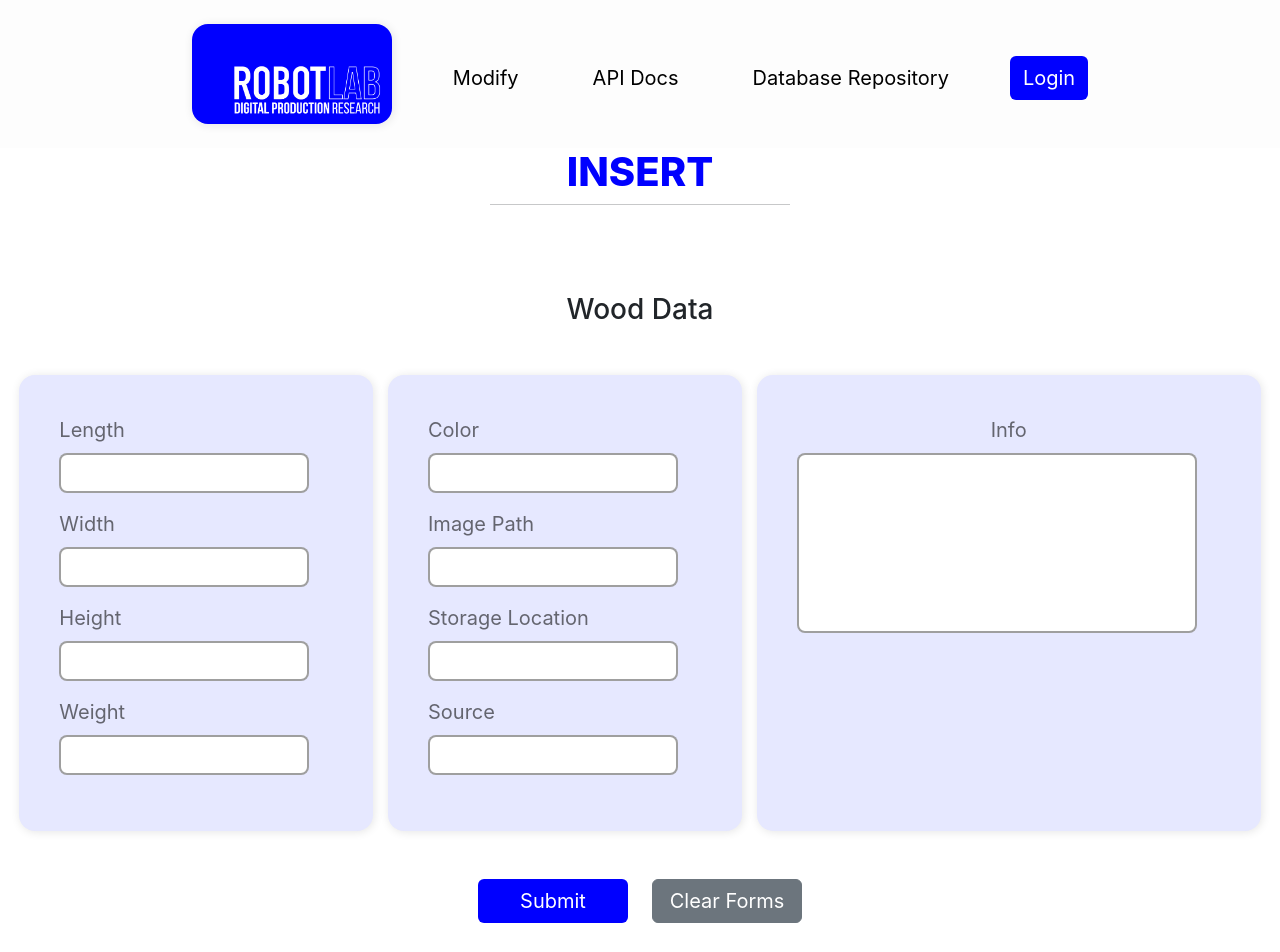
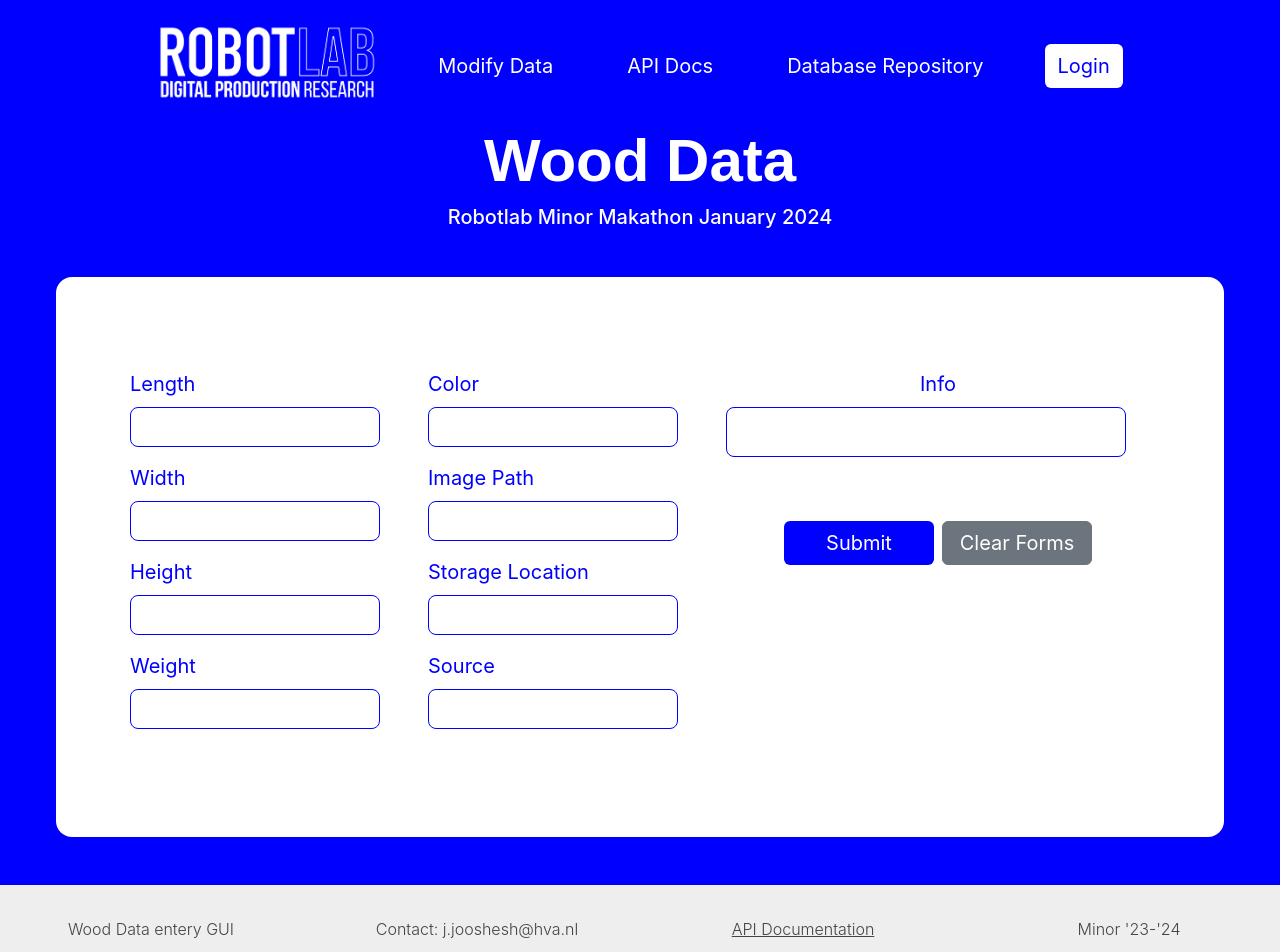
Before and after one commit to Flabelatus/robotlab-db-gui-makathon-24, a React (Create React App) app: page / in a window 1280 px wide. Shown: the top 952 px of the page. Built offline with nearby package versions, Linux system fonts and the light colour scheme; no server answers.

Commit message:
adds the Robotlab styles

```diff
--- a/src/App.css
+++ b/src/App.css
@@ -14,7 +14,7 @@
 }
 
 .App-header {
-  background-color: #fdfdfd;
+  background-color: blue;
   min-height: 0vh;
   display: flex;
   flex-direction: column;
@@ -38,8 +38,8 @@
 }
 
 .btn-submit-light-small {
-  background-color: blue;
-  color: white;
+  background-color: rgb(255, 255, 255);
+  color: blue;
 }
 
 .btn-submit-light-small:hover {
@@ -73,9 +73,11 @@
 
 
 .container {
-  background-color: hsl(233, 100%, 95%);
+  background-color: hsl(0, 0%, 100%);
   border-radius: 16px;
-  padding: 40px;
-  box-shadow: 1px 1px 10px #e5e5e5;
+  padding-top: 20px;
+  padding-left: 50px;
+  padding-right: 50px;
+  padding-bottom: 20px;
   width: fit-content;
 }
--- a/src/App.js
+++ b/src/App.js
@@ -77,7 +77,7 @@ function App() {
   return (
     <>
       <AppContext.Provider value={{ jwtToken, setJwtToken, toggleRefresh }}>
-        <div >
+        <div>
           <div>
             <AppBar></AppBar>
             <div className='justify-content-center'>
--- a/src/components/Alert.js
+++ b/src/components/Alert.js
@@ -5,8 +5,7 @@ const Alert = (props) => {
                 <h3 className="h5 text-center">{props.message}</h3>
             </div>
         </div>
-
-    )
+    );
 }
 
 export default Alert;
--- a/src/components/AppBar.js
+++ b/src/components/AppBar.js
@@ -32,14 +32,14 @@ export const AppBar = () => {
     };
     return (
         <>
-            <div className="App-header row justify-content-center">
+            <div className="App-header row justify-content-center " >
                 <header className='d-flex justify-content-center align-items-center pb-1 mb-1 mt-4'>
                     <div style={{ display: 'flex', alignItems: 'center' }}>
-                        <p className="container" style={{ backgroundColor: 'blue', width: 200, height: 100 }}><img src={Logo} style={{ width: 150 }}></img></p>
-                        <p><Link to="/user_company" className='mt-2 btn btn-outline-secondary- ms-5' style={{ color: 'black', fontSize: 20 }}>Modify</Link></p>
-                        <p><a href="#!" className='mt-2 btn ms-5 btn-submit-light-small-outline-' style={{ color: 'black', fontSize: 20 }}>API Docs</a></p>
-                        <p><a href="#!" className='mt-2 btn ms-5 btn-submit-light-small-outline-' style={{ color: 'black', fontSize: 20 }}>Database Repository</a></p>
-                        {jwtToken === "" && <Link to="/login"><p className='btn btn-submit-light-small ms-5 mt-2' style={{ color: 'white', fontSize: 20 }}>Login</p></Link>}
+                        <p ><img src={Logo} style={{ width: 220 }}></img></p>
+                        <p><Link to="/modify" className='mt-2 btn btn-outline-secondary- ms-5' style={{ color: 'white', fontSize: 20 }}>Modify Data</Link></p>
+                        <p><a className='mt-2 btn ms-5 btn-submit-light-small-outline-' href="https://robotlab-residualwood.onrender.com/api-docs" rel="noopener noreferrer" target="_blank" style={{ color: 'white', fontSize: 20 }}>API Docs</a></p>
+                        <p><a className='mt-2 btn ms-5 btn-submit-light-small-outline-' href="https://uva-hva.gitlab.host/robotlab/wood/cw4.0" rel="noopener noreferrer" target="_blank" style={{ color: 'white', fontSize: 20 }}>Database Repository</a></p>
+                        {jwtToken === "" && <Link to="/login"><p className='btn btn-submit-light-small ms-5 mt-2' style={{ fontSize: 20 }}>Login</p></Link>}
 
                     </div>
                 </header>
--- a/src/components/ErrorPage.js
+++ b/src/components/ErrorPage.js
@@ -4,11 +4,11 @@ export default function ErrorPage() {
     const error = useRouteError();
 
     return (
-        <div className="container">
+        <div className="container mt-5" style={{ backgroundColor: "blue" }}>
             <div className="row">
-                <div className="col-md-6 offset-md-3">
+                <div className="col-md-6 offset-md-3" style={{ color: 'white' }}>
                     <h1 className="mt-3">Oops!</h1>
-                    <p>Sorry, an unexpected error has occurred.</p>
+                    <p>Sorry, This section is not implemented yet. Do you have questions? contact j.jooshesh@hva.nl</p>
                     <p>
                         <em>{error.statusText || error.message}</em>
                     </p>
--- a/src/components/Footer.js
+++ b/src/components/Footer.js
@@ -6,17 +6,18 @@ const Footer = () => {
             <div className="row">
                 <footer className="text-center container-fluid py-2" style={{ backgroundColor: "#eee" }}>
                     <div className="row">
-                        <div className="col mt-3">
-                            <p style={{ fontWeight: 600, color: '#777' }}>Robotlab Wood Data entery GUI</p>
+                        <div className="col mt-4">
+                            <p style={{ fontWeight: 300, color: '#444', fontSize: 16 }}>Wood Data entery GUI</p>
                         </div>
-                        <div className="col mt-3">
-                            <p style={{ fontWeight: 600, color: '#777' }}>Contact: j.jooshesh@hva.nl</p>
+                        <div className="col mt-4">
+                            <p style={{ fontWeight: 300, color: '#444', fontSize: 16 }}>Contact: j.jooshesh@hva.nl</p>
+
                         </div>
-                        <div className="col mt-3">
-                            <p style={{ fontWeight: 600, color: '#777' }}>API Documentation</p>
+                        <div className="col mt-4">
+                            <a href="https://robotlab-residualwood.onrender.com/api-docs" rel="noopener noreferrer" target="_blank" style={{ fontWeight: 300, color: '#444', fontSize: 16 }}>API Documentation</a>
                         </div>
-                        <div className="col mt-3">
-                            <p style={{ fontWeight: 600, color: '#777' }}>Socials</p><Link to="https://github.com/Flabelatus/woodPlatformGo/tree/master" className="fa-brands fa-github" /> <br /><i className="fa-brands fa-youtube" />
+                        <div className="col mt-4">
+                            <p style={{ fontWeight: 300, color: '#444', fontSize: 16 }}>Minor '23-'24</p><Link to="https://github.com/Flabelatus/woodPlatformGo/tree/master" className="fa-brands fa-github" /> <br /><i className="fa-brands fa-youtube" />
                         </div>
                     </div>
                 </footer>
--- a/src/components/Home.js
+++ b/src/components/Home.js
@@ -11,9 +11,13 @@ const Home = () => {
 
     return (
         <>
-            <div className="row justify-content-center" style={{ backgroundColor: "#ffffff" }}>
-                <h1 style={{ color: 'blue', fontFamily: 'revert', fontSize: 40, fontWeight: 800, textAlign: 'center' }}>INSERT</h1>
-                <hr style={{width: 300}}></hr>
+            <div className="row justify-content-center" style={{ backgroundColor: "blue" }}>
+
+                <div>
+                    <h1 style={{ color: 'white', fontFamily: 'arial', fontSize: 60, fontWeight: 800, textAlign: 'center' }}>Wood Data</h1>
+                    <h5 className="text-center mb-5" style={{ color: 'white' }}> Robotlab Minor Makathon January 2024 </h5>
+                </div>
+
                 <InsertForm />
             </div>
 
--- a/src/components/Input.js
+++ b/src/components/Input.js
@@ -3,12 +3,12 @@ import { ForwardedRef, forwardRef } from "react";
 const Input = forwardRef((props, ref) => {
     return (
         <div className="mb-3">
-            <label htmlFor={props.name} className="form-label" style={{ fontSize: 20, color: "#00000090", fontWeight: 400 }}>
+            <label htmlFor={props.name} className="form-label" style={{ fontSize: 20, color: "blue", fontWeight: 400 }}>
                 {props.title}
             </label>
             <div className="">
                 <input
-                    style={{ color: "#00224C", border: "2px solid #00000060", borderRadius: 8, height: 40, fontSize: 18, width: 250 }}
+                    style={{ color: "#444", border: "1px solid blue", borderRadius: 8, height: 40, fontSize: 18, width: 250 }}
                     type={props.type}
                     className={props.className}
                     ref={ref}
@@ -25,12 +25,12 @@ const Input = forwardRef((props, ref) => {
 export const InputLong = forwardRef((props, ref) => {
     return (
         <div className="mb-3 text-center" >
-            <label htmlFor={props.name} className="form-label" style={{ fontSize: 20, color: "#00000090", fontWeight: 400 }}>
+            <label htmlFor={props.name} className="form-label" style={{ fontSize: 20, color: "blue", fontWeight: 400 }}>
                 {props.title}
             </label>
             <div className="">
                 <input
-                    style={{ color: "#00224C", border: "2px solid #00000060", borderRadius: 8, height: 180, fontSize: 18, width: 400 }}
+                    style={{ color: "#444", border: "1px solid blue", borderRadius: 8, height: 50, fontSize: 18, width: 400 }}
                     type={props.type}
                     className={props.className}
                     ref={ref}
--- a/src/components/InsertForm.js
+++ b/src/components/InsertForm.js
@@ -58,13 +58,13 @@ const InsertForm = () => {
     };
 
     return (
-        <div className="justify-content-center">
+        <div className="justify-content-center container mb-5">
             <form onSubmit={handleSubmit} className="mb-5 mt-5">
 
                 <div className=" mt-5 justify-content-center px-4 py-4">
                     <div className="row justify-content-center">
-                        <h3 className="mb-5 text-center">Wood Data</h3>
-                        <div className="col-md-3 container">
+
+                        <div className="col-md-3 container-" style={{ width: 'fit-content' }}>
                             <Input
                                 title="Length"
                                 id="length"
@@ -98,7 +98,7 @@ const InsertForm = () => {
                                 onChange={(e) => handleWoodDataChange("weight", e.target.value)}
                             />
                         </div>
-                        <div className="col-md-3 container justify-content-end">
+                        <div className="col-md-3 container- justify-content-end" style={{ width: 'fit-content' }}>
                             <Input
                                 title="Color"
                                 id="color"
@@ -133,7 +133,7 @@ const InsertForm = () => {
                             />
 
                         </div>
-                        <div className="col-md-4 container">
+                        <div className="col-md-4 container-" style={{ width: 'fit-content' }}>
                             <InputLong
                                 title="Info"
                                 id="info"
@@ -142,13 +142,16 @@ const InsertForm = () => {
                                 name="info"
                                 onChange={(e) => handleWoodDataChange("info", e.target.value)}
                             />
+                            <div className="row justify-content-center">
+                                <button type="submit" className="btn btn-submit-light-large mt-5" style={{ fontSize: 20, width: 150 }}>Submit</button>
+                                <button className="btn btn-secondary mt-5 ms-2" style={{ fontSize: 20, width: 150 }} onClick={handleClearForm}>Clear Forms</button>
+
+                            </div>
+
                         </div>
                     </div>
 
                     <div className="row justify-content-center">
-                        {!isSubmitted && <button type="submit" className="btn btn-submit-light-small mt-5" style={{ fontSize: 20, width: 150 }}>Submit</button>}
-                        {isSubmitted && <button className="btn btn-secondary mt-5 ms-4" style={{ fontSize: 20, width: 150 }} onClick={handleRefreshPage}>Refresh</button>}
-                        {!isSubmitted && <button className="btn btn-secondary mt-5 ms-4" style={{ fontSize: 20, width: 150 }} onClick={handleClearForm}>Clear Forms</button>}
 
                     </div>
                 </div>
```
Also changed, not shown: src/logo.svg (deleted), 1 other file (tests, documents, lock files or other folders).
